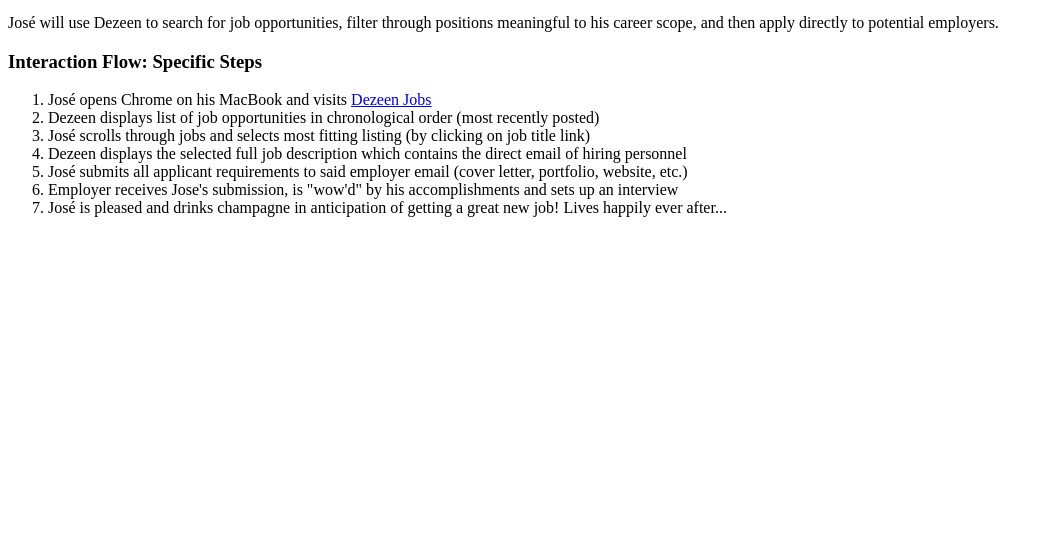
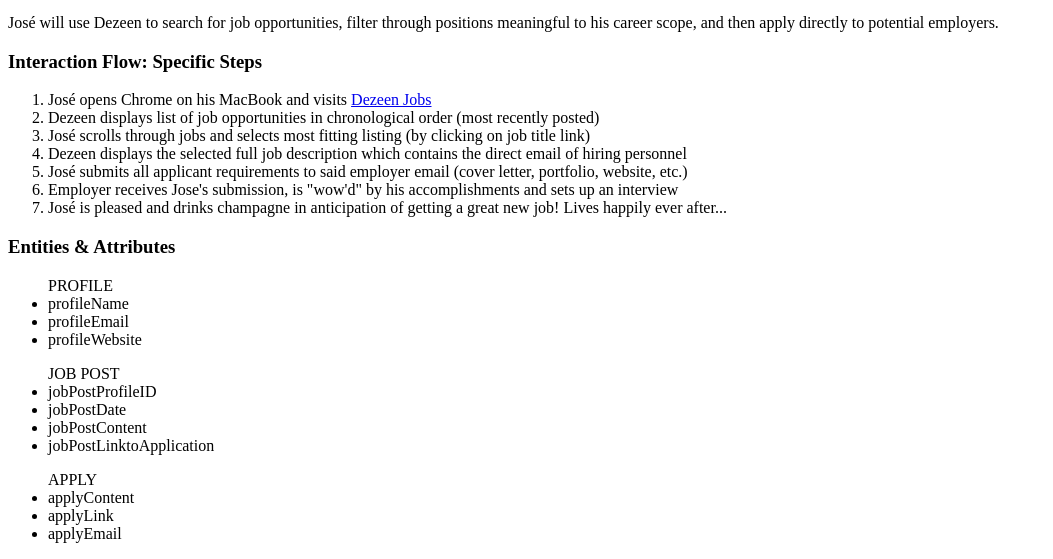
Before and after one commit to QUAY17/dezeen-applying-for-job-posting, a PHP site: page / in a window 1280 px wide. Shown: the part 1275-1834 px from the top of the page, without its empty margins (0-1053 px from the left). Before the commit the page ends 1492 px from the top, so only its background shows below. Run offline with PHP 8.4, Linux system fonts and the light colour scheme.

Commit message:
committing entities & attributes

```diff
--- a/index.php
+++ b/index.php
@@ -40,6 +40,24 @@
 					<li>Employer receives Jose's submission, is "wow'd" by his accomplishments and sets up an interview</li>
 					<li>Jos&eacute; is pleased and drinks champagne in anticipation of getting a great new job! Lives happily ever after...</li>
 				</ol>
+			<h3>Entities & Attributes</h3>
+				<ul>PROFILE
+						<li>profileName</li>
+						<li>profileEmail</li>
+						<li>profileWebsite</li>
+				</ul>
+				<ul>JOB POST
+					<li>jobPostProfileID</li>
+					<li>jobPostDate</li>
+					<li>jobPostContent</li>
+					<li>jobPostLinktoApplication</li>
+				</ul>
+				<ul>
+					APPLY
+					<li>applyContent</li>
+					<li>applyLink</li>
+					<li>applyEmail</li>
+				</ul>
 		</main>
 		</body>
 </html>
```
